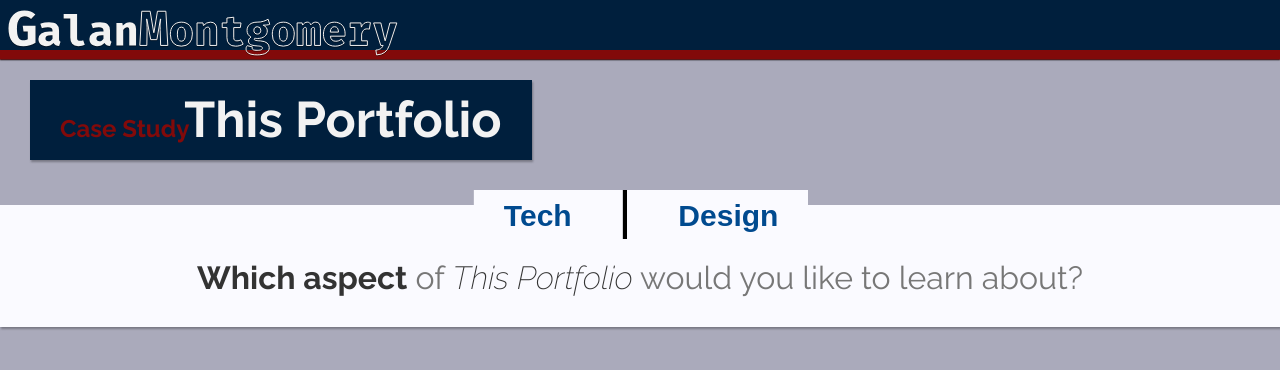
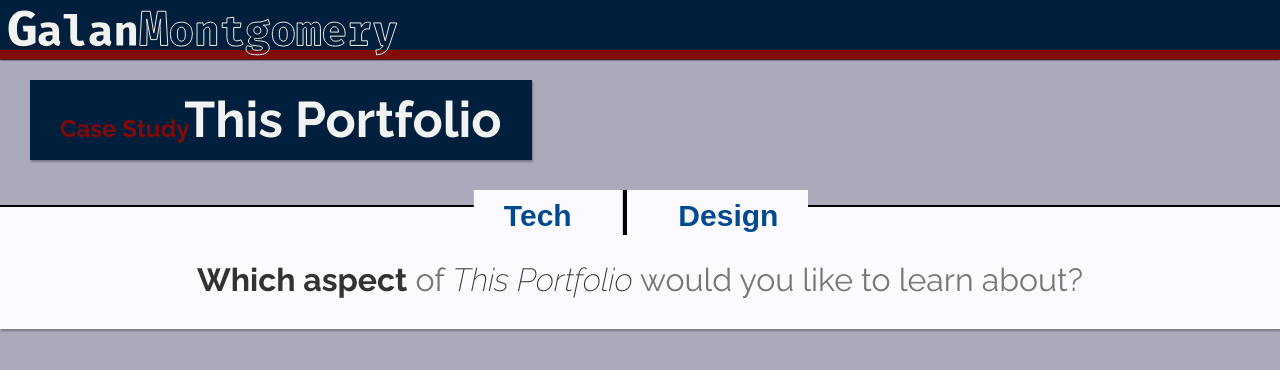
Before and after one commit to GalanCM/Portfolio, a Vue app: page /case_studies/portfolio in a window 1280 px wide. Shown: the top 370 px of the page. Built offline with nearby package versions, Linux system fonts and the light colour scheme.

Commit message:
Case study appearance tweaks.

```diff
--- a/src/components/case_study.vue
+++ b/src/components/case_study.vue
@@ -103,12 +103,16 @@
     font-size: 30px;
     background-color: #fafaff;
     z-index: 1;
-    padding: 9px 30px 5px;
+    padding: 9px 30px 1px;
     position: absolute;
     transition: 500ms transform ease-out;
 
     @media screen and (max-width: 1024px) {
       font-size: 22px;
+    }
+
+    &:focus {
+      outline: none;
     }
   }
 
@@ -141,22 +145,22 @@
     }
 
     .close-icon {
-      left: -5px;
+      right: 5px;
     }
   }
 
   .close-icon {
+    display: inline-block; // Webkit display glitch workaround
     font-weight: 200;
     background-color: #ddd;
-    margin-top: 5px;
     padding: 0 4px 1px 5px;
     font-size: 24px;
     line-height: 1;
     border-radius: 2px;
     position: relative;
-    vertical-align: text-top;
+    vertical-align: middle;
+    top: -3px;
     opacity: 0;
-    display: inline-block; // Webkit display glitch workaround
 
     @media screen and (max-width: 1024px) {
       margin-top: 1px;
@@ -180,6 +184,7 @@
   margin-top: 15px;
   padding-top: 50px;
   background-color: #fafaff;
+  border-top: 2px solid black;
   clip-path: polygon(0 0, 105% 0, 105% 105%, 0 105%);
   box-shadow: 1px 2px 2px rgba(0, 0, 0, 0.3);
 
```
